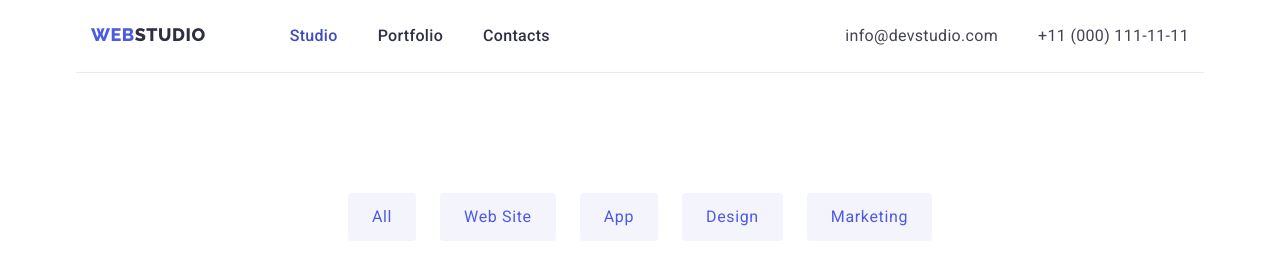
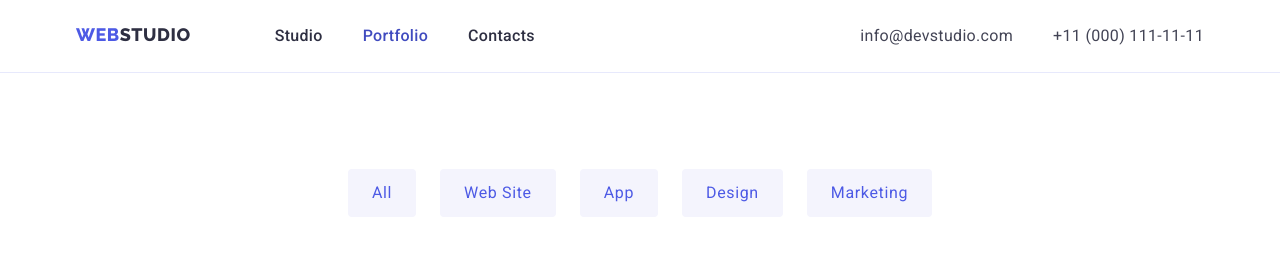
Before and after one commit to Netaly79/goit-markup-hw-03, a plain HTML site: page portfolio.html in a window 1280 px wide. Shown: the top 271 px of the page. Drawn offline with nearby package versions, Linux system fonts and the light colour scheme.

Commit message:
small fixes after CR

```diff
--- a/css/styles.css
+++ b/css/styles.css
@@ -115,7 +115,8 @@ img {
 }
 
 .centered {
-  margin: 0 auto;
+  margin-left: auto;
+  margin-right: auto;
   text-align: center;
 }
 
@@ -137,7 +138,7 @@ img {
   text-transform: uppercase;
   color: var(--iris);
   padding: 24px 0;
-  padding-right: 76px;
+  margin-right: 76px;
 }
 
 .studio-header {
@@ -236,7 +237,8 @@ img {
 
 .footer-text > .logo {
   display: block;
-  padding-bottom: 16px;
+  padding: 0;
+  margin-bottom: 16px;
 }
 
 .team-section {
@@ -292,3 +294,8 @@ img {
   border: 1px solid #e7e9fc;
   border-top: none;
 }
+
+.portfolio-section {
+  padding-top: 96px;
+  padding-bottom: 120px;
+}
--- a/portfolio.html
+++ b/portfolio.html
@@ -14,7 +14,6 @@
     <link rel="stylesheet" href="./css/styles.css" />
   </head>
   <body>
-    <div class="container">
       <header class="header-container">
         <div class="container nav-container">
           <nav class="page-nav">
@@ -22,8 +21,8 @@
               >Web<span class="studio-header">Studio</span></a
             >
             <ul class="page-nav">
-              <li><a class="nav-link active" href="./index.html">Studio</a></li>
-              <li><a class="nav-link" href="./portfolio.html">Portfolio</a></li>
+              <li><a class="nav-link" href="./index.html">Studio</a></li>
+              <li><a class="nav-link active" href="./portfolio.html">Portfolio</a></li>
               <li><a class="nav-link" href="">Contacts</a></li>
             </ul>
           </nav>
@@ -43,9 +42,8 @@
           </address>
         </div>
       </header>
-    </div>
     <main>
-      <section class="section">
+      <section class="section portfolio-section">
         <div class="container">
           <h1 class="main-header invisible">Portfolio</h1>
           <ul class="card-set filter-set">
```
Also changed, not shown: index.html (+1 -1 lines).
